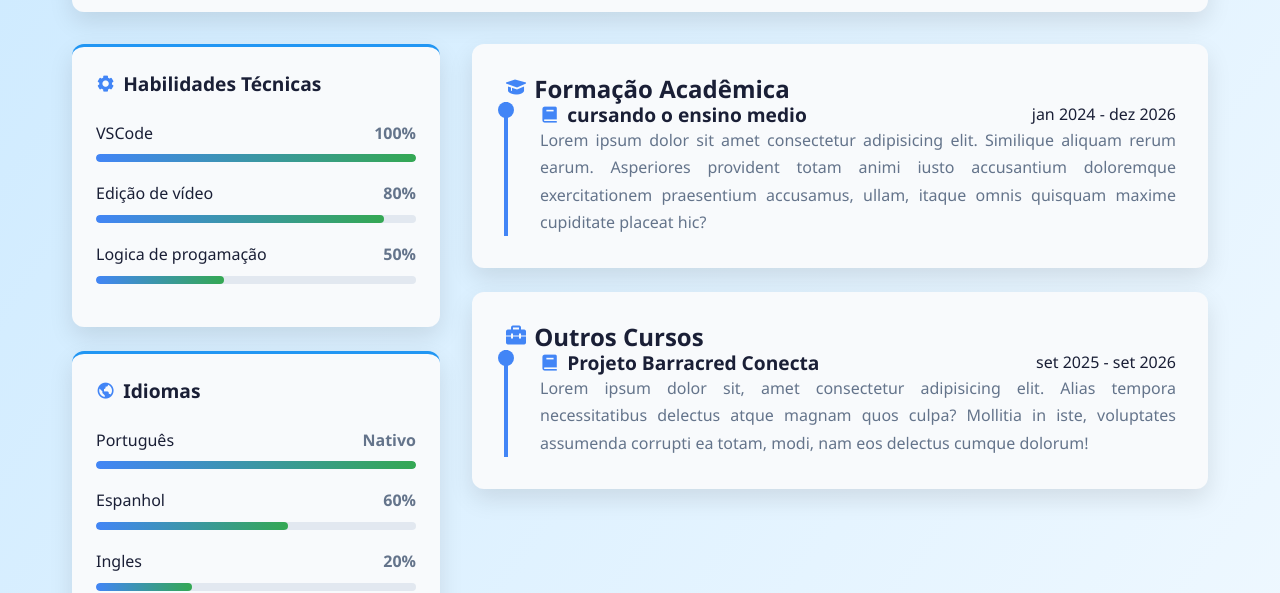
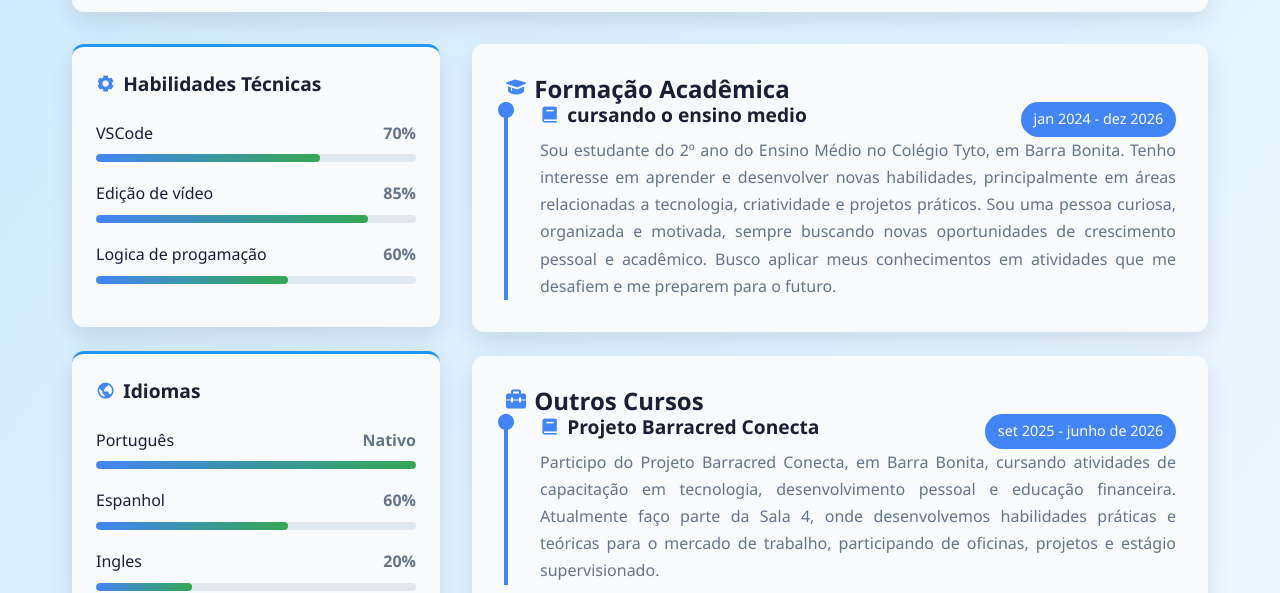
Before and after one commit to marcelo022/marcelo022.github.io, a plain HTML site: page index.html in a window 1280 px wide. Shown: the part 234-827 px from the top of the page. Drawn offline with nearby package versions, Linux system fonts and the light colour scheme.

Commit message:
Meu Curriculo v2

```diff
--- a/css/style.css
+++ b/css/style.css
@@ -259,7 +259,7 @@ section:hover{
     color: var(--primary-color);
 }
 
-.item-data{
+.item-date{
     background: var(--primary-color);
     color: white;
     padding: 0.3rem 0.8rem;
@@ -313,8 +313,8 @@ footer{
     font-size: 2rem;
 }
 
-.copryight{
-    color: #94a3b8;
+.copyright{
+    color:#CCCCCC;
     font-size: 0.9;
 }
 
--- a/index.html
+++ b/index.html
@@ -16,7 +16,8 @@
     <div class="container">
         <header>
             <div class="profile-header">
-                <img src="img/WhatsApp Image 2025-09-25 at 15.53.07 (2).jpeg" alt="Marcelo Campos" class="profile-imagem">
+                <img src="img/WhatsApp Image 2025-09-25 at 15.53.07 (2).jpeg" alt="Marcelo Campos"
+                    class="profile-imagem">
                 <div class="profile-info">
                     <h1>Marcelo Campos Filho</h1>
                     <p class="title">Iniciante FullStack & Estudante</p>
@@ -49,28 +50,28 @@
                         <div class="skill-item">
                             <div class="skill-header">
                                 <span class="skill-name">VSCode</span>
-                                <span class="skill-percentage">100%</span>
+                                <span class="skill-percentage">70%</span>
                             </div>
                             <div class="skill-bar">
-                                <div class="skill-progress" style="width: 100%;"></div>
+                                <div class="skill-progress" style="width: 70%;"></div>
                             </div>
                         </div>
                         <div class="skill-item">
                             <div class="skill-header">
                                 <span class="skill-name">Edição de vídeo</span>
-                                <span class="skill-percentage">80%</span>
+                                <span class="skill-percentage">85%</span>
                             </div>
                             <div class="skill-bar">
-                                <div class="skill-progress" style="width: 90%;"></div>
+                                <div class="skill-progress" style="width: 85%;"></div>
                             </div>
                         </div>
                         <div class="skill-item">
                             <div class="skill-header">
                                 <span class="skill-name">Logica de progamação</span>
-                                <span class="skill-percentage">50%</span>
+                                <span class="skill-percentage">60%</span>
                             </div>
                             <div class="skill-bar">
-                                <div class="skill-progress" style="width: 40%;"></div>
+                                <div class="skill-progress" style="width: 60%;"></div>
                             </div>
                         </div>
                     </div>
@@ -128,9 +129,11 @@
                             <span class="item-date"> jan 2024 - dez 2026</span>
                         </div>
                         <p class="item-description">
-                            Lorem ipsum dolor sit amet consectetur adipisicing elit. Similique aliquam rerum earum.
-                            Asperiores provident totam animi iusto accusantium doloremque exercitationem praesentium
-                            accusamus, ullam, itaque omnis quisquam maxime cupiditate placeat hic?
+                            Sou estudante do 2º ano do Ensino Médio no Colégio Tyto, em Barra Bonita. Tenho interesse em
+                            aprender e desenvolver novas habilidades, principalmente em áreas relacionadas a tecnologia,
+                            criatividade e projetos práticos. Sou uma pessoa curiosa, organizada e motivada, sempre
+                            buscando novas oportunidades de crescimento pessoal e acadêmico. Busco aplicar meus
+                            conhecimentos em atividades que me desafiem e me preparem para o futuro.
                         </p>
                     </div>
                 </section>
@@ -167,12 +170,13 @@
                                 <i class="bx bxs-book"></i>
                                 Projeto Barracred Conecta
                             </h3>
-                            <span class="item-date"> set 2025 - set 2026</span>
+                            <span class="item-date"> set 2025 - junho de 2026</span>
                         </div>
                         <p class="item-description">
-                            Lorem ipsum dolor sit, amet consectetur adipisicing elit. Alias tempora necessitatibus
-                            delectus atque magnam quos culpa? Mollitia in iste, voluptates assumenda corrupti ea totam,
-                            modi, nam eos delectus cumque dolorum!
+                            Participo do Projeto Barracred Conecta, em Barra Bonita, cursando atividades de capacitação
+                            em tecnologia, desenvolvimento pessoal e educação financeira. Atualmente faço parte da Sala
+                            4, onde desenvolvemos habilidades práticas e teóricas para o mercado de trabalho,
+                            participando de oficinas, projetos e estágio supervisionado.
                         </p>
                     </div>
                 </section>
@@ -181,13 +185,13 @@
     </div>
     <footer>
         <div class="social-links">
-            <a href="http://" target="_blank" class="social-link" title="LinkedIn">
+            <a href="https://www.linkedin.com/in/marcelo-campos-filho-a8a271384?utm_source=share&utm_campaign=share_via&utm_content=profile&utm_medium=android_app" target="_blank" class="social-link" title="LinkedIn">
                 <i class='bx bxl-linkedin-square'></i>
             </a>
-            <a href="http://" target="_blank" class="social-link" title="Github">
+            <a href="https://github.com/marcelo022" target="_blank" class="social-link" title="Github">
                 <i class="bx bxl-github"></i>
             </a>
-            <a href="http://" target="_blank" class="social-link" title="Instagram">
+            <a href="https://www.instagram.com/marcelocfilho02?igsh=MThscXU1dzlpeWRoYQ==" target="_blank" class="social-link" title="Instagram">
                 <i class='bx bxl-instagram'></i>
             </a>
         </div>
```
